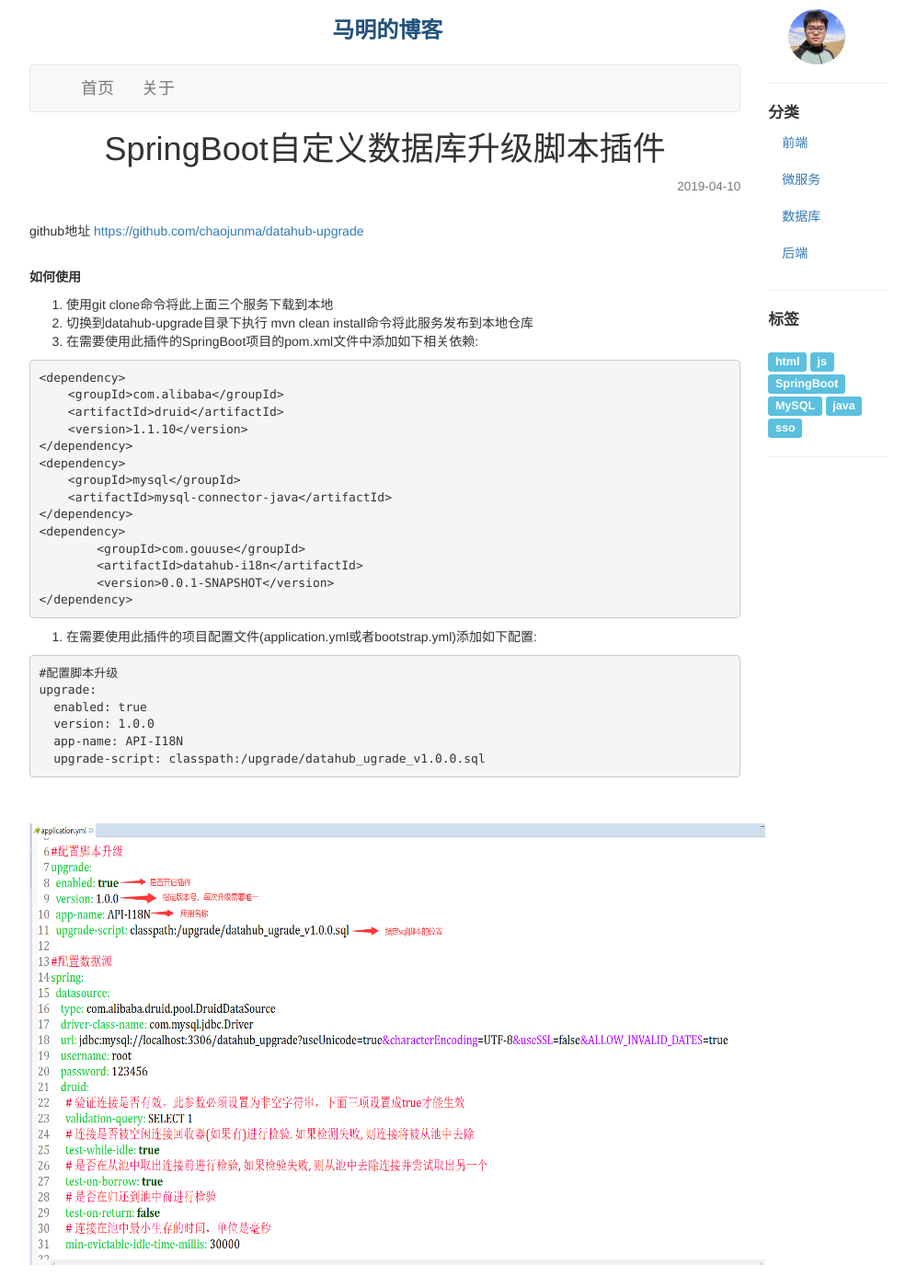
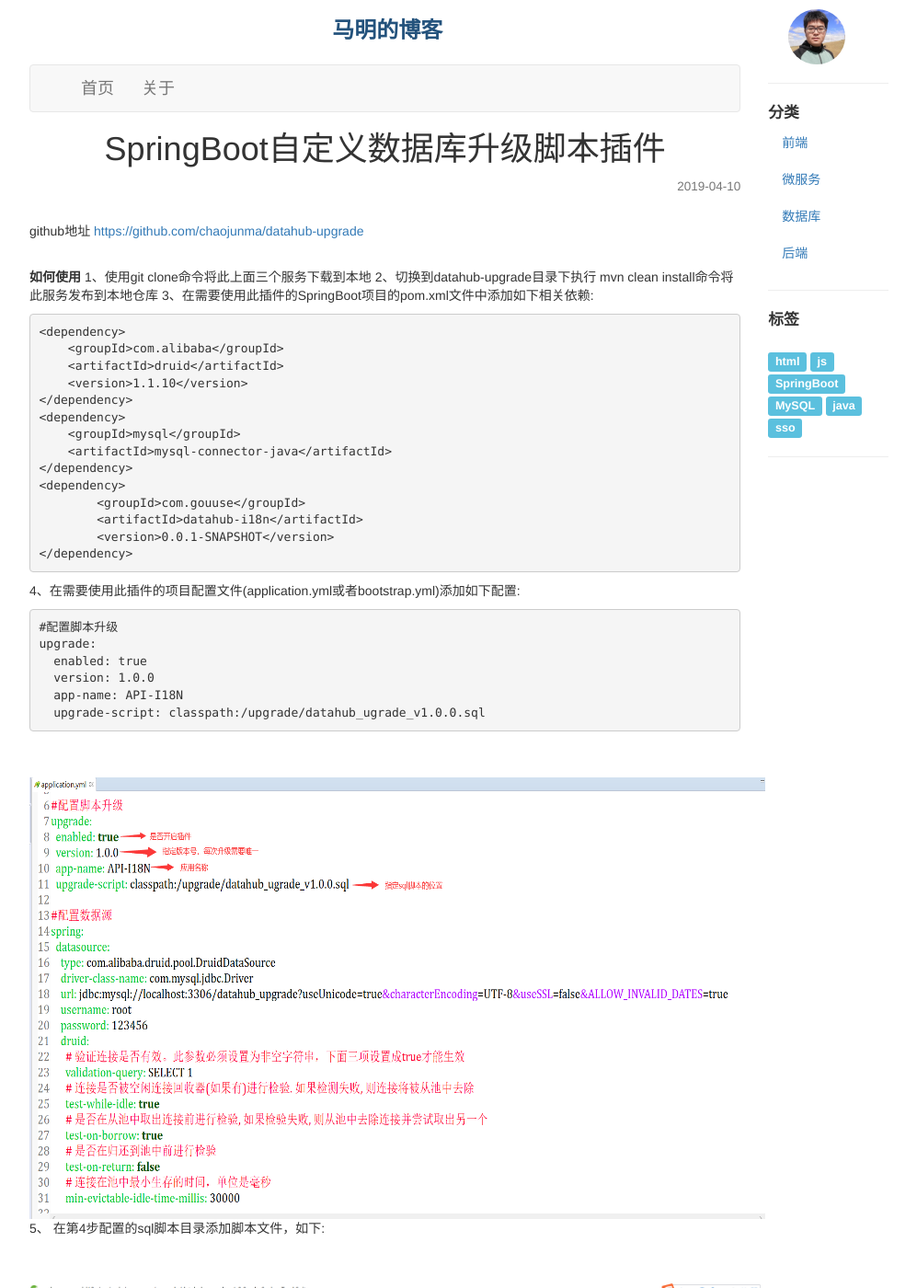
Before and after one commit to chaojunma/chaojunma.github.io, a Jekyll site: the page built from _posts/2019-4-10-SpringBoot自定义数据库升级脚本插件.md, in a window 1280 px wide and 1400 px high. Shown: the whole window at 92% size, without its empty margins (141-1138 px from the left). Built offline with Jekyll 4.4.1, drawn with Linux system fonts in a browser that asks for light colours; some of the changed text lies outside the part shown.

Commit message:
修改内容

`````diff
--- a/_config.yml
+++ b/_config.yml
@@ -24,6 +24,6 @@
 
 # Build settings
 markdown: kramdown
-paginate: 3
+paginate: 5
 gems: [jekyll-paginate]
 paginate_path: "/page/:num"
--- a/_posts/2019-4-10-SpringBoot自定义数据库升级脚本插件.md
+++ b/_posts/2019-4-10-SpringBoot自定义数据库升级脚本插件.md
@@ -13,9 +13,9 @@
 
 
 **如何使用**
-1. 使用git clone命令将此上面三个服务下载到本地
-2. 切换到datahub-upgrade目录下执行 mvn clean install命令将此服务发布到本地仓库
-3. 在需要使用此插件的SpringBoot项目的pom.xml文件中添加如下相关依赖:
+1、使用git clone命令将此上面三个服务下载到本地
+2、切换到datahub-upgrade目录下执行 mvn clean install命令将此服务发布到本地仓库
+3、在需要使用此插件的SpringBoot项目的pom.xml文件中添加如下相关依赖:
 
 ````
 <dependency>
@@ -33,7 +33,8 @@
 	<version>0.0.1-SNAPSHOT</version>
 </dependency>
 ````
-4. 在需要使用此插件的项目配置文件(application.yml或者bootstrap.yml)添加如下配置:
+
+4、在需要使用此插件的项目配置文件(application.yml或者bootstrap.yml)添加如下配置:
 
 ````
 #配置脚本升级
@@ -44,17 +45,17 @@
   upgrade-script: classpath:/upgrade/datahub_ugrade_v1.0.0.sql
 ````
 
-<div style="width:800px;height:480px;margin:50px auto">
+<div style="width:800px;height:480px;margin-top:50px">
    <img alt="upgrade-set.png" src="/images/upgrade-set.png" width="800" height="480"/>
 </div>
 
-5. 在第4步配置的sql脚本目录添加脚本文件，如下:
+5、 在第4步配置的sql脚本目录添加脚本文件，如下:
 
-<div style="width:800px;height:480px;margin:50px auto">
+<div style="width:800px;height:480px;margin-top:50px">
    <img alt="upgrade-sql.png" src="/images/upgrade-sql.png" width="800" height="480"/>
 </div>
 
-6. 在服务启动类中添加@EnableUpgrade注解，如下:
+6、 在服务启动类中添加@EnableUpgrade注解，如下:
 
 ````
 @EnableUpgrade //开启脚本升级
@@ -65,24 +66,24 @@
 	}
 }
 ````
-7. 启动服务，升级脚本会自动执行
+7、 启动服务，升级脚本会自动执行
 
-   1)执行前如下，库中没有任何表结构
+1)、执行前如下，库中没有任何表结构
 
-	<div style="width:800px;height:480px;margin:50px auto">
-	   <img alt="upgrade-sql-pre.png" src="/images/upgrade-sql-pre.png" width="800" height="480"/>
-	</div>
+<div style="width:800px;height:300px;margin-top:50px">
+   <img alt="upgrade-sql-pre.png" src="/images/upgrade-sql-pre.png" width="800" height="300"/>
+</div>
 
-   2)服务启动后，升级脚本被执行，如下：
+2)、服务启动后，升级脚本被执行，如下：
 
-	<div style="width:800px;height:480px;margin:50px auto">
-	   <img alt="upgrade-sql-start.png" src="/images/upgrade-sql-start.png" width="800" height="480"/>
-	</div>
-	<div style="width:800px;height:480px;margin:50px auto">
-	   <img alt="upgrade-sql-end.png" src="/images/upgrade-sql-end.png" width="800" height="480"/>
-	</div>
-	<div style="width:800px;height:480px;margin:50px auto">
-	   <img alt="upgrade-sql-result.png" src="/images/upgrade-sql-result.png" width="800" height="480"/>
-	</div>
+<div style="width:800px;height:480px;margin-top:50px">
+   <img alt="upgrade-sql-start.png" src="/images/upgrade-sql-start.png" width="800" height="480"/>
+</div>
+<div style="width:800px;height:300px;margin-top:50px">
+   <img alt="upgrade-sql-end.png" src="/images/upgrade-sql-end.png" width="800" height="300"/>
+</div>
+<div style="width:800px;height:300px;margin-top:50px">
+   <img alt="upgrade-sql-result.png" src="/images/upgrade-sql-result.png" width="800" height="300"/>
+</div>
 
 <span style="color:red">提示：再次启动服务，脚本不会再次执行，因为upgrade表中已有升级记录</span>
`````
